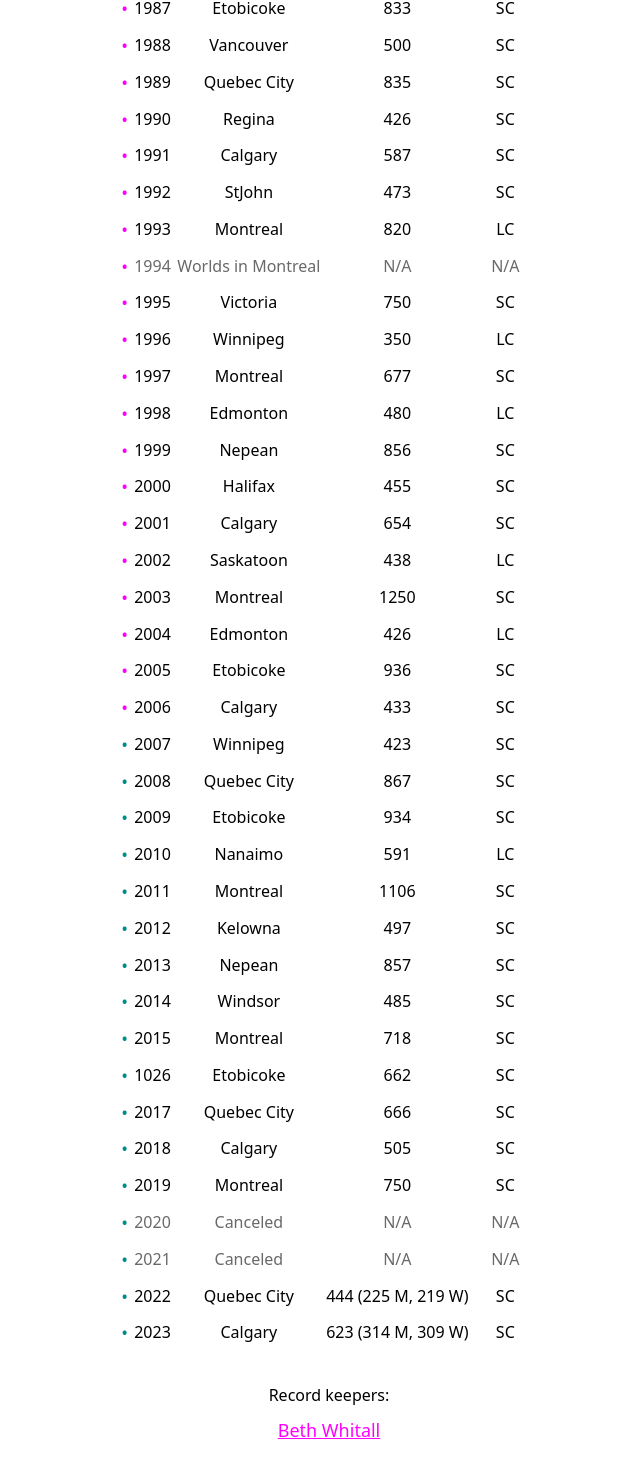
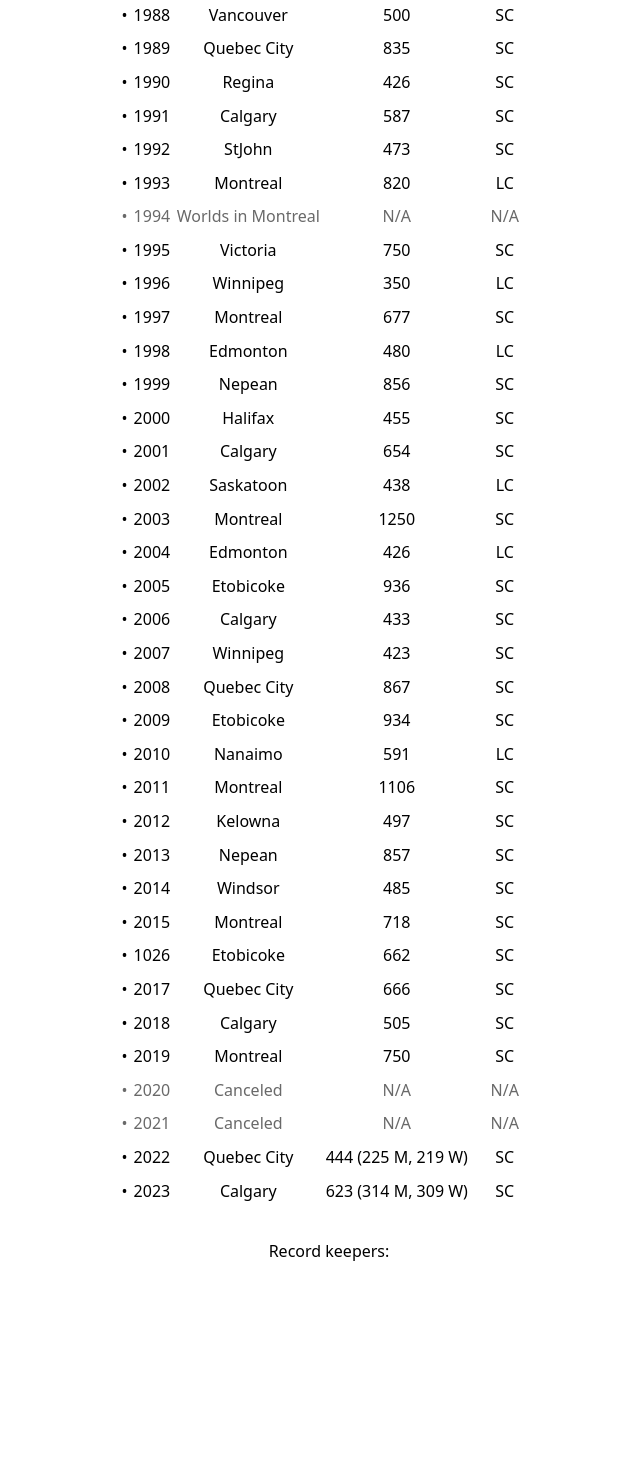
Before and after one commit to sojack/designcloud, a Next.js app: page /nationals in a window 1280 px wide. Shown: the part 532-1990 px from the top of the page, without its empty margins (311-951 px from the left). After the commit the page ends 1794 px from the top, so only its background shows below. Built offline with nearby package versions, Linux system fonts and the light colour scheme.

Commit message:
Update page.js

```diff
--- a/app/nationals/page.js
+++ b/app/nationals/page.js
@@ -26,7 +26,7 @@ function page() {
                         className={x.on==0?'canceled':''}
                     >
                         <td
-                        className={x.creator=='Betty'?'betty':'brigitte'}
+                        className={'Betty'}
 
                         >•</td>
                         <td>{x.year}</td>
@@ -40,8 +40,6 @@ function page() {
             </tbody>
         </table>
         <p>Record keepers:</p>
-        <p className='betty'><a href="https://olympic.ca/team-canada/elizabeth-whittall/">Beth Whitall</a></p>
-        <p className='brigitte'>Brigitte Zirger</p>
     </div>
   )
 }
```
